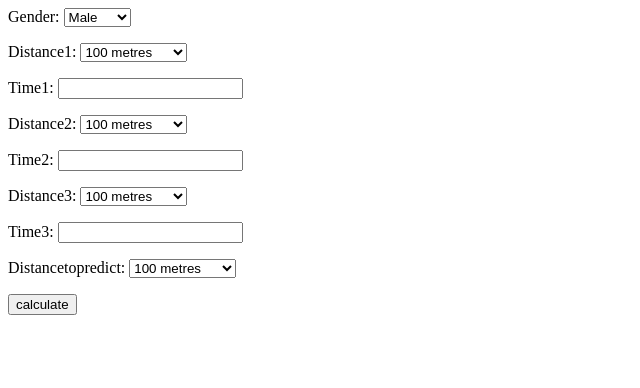
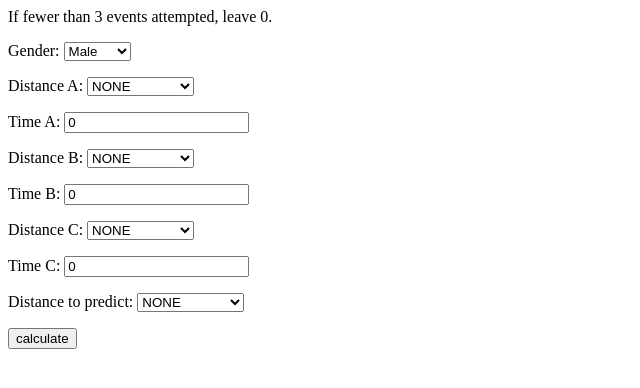
Before and after one commit to chrismclarke/running_calculator, a Django app: page /post/new/ in a window 1280 px wide. Shown: the top 388 px of the page, without its empty margins (0-640 px from the left). Run offline with Django 3.2, Linux system fonts and the light colour scheme.

Commit message:
Added custom labels

```diff
--- a/calculator/forms.py
+++ b/calculator/forms.py
@@ -7,6 +7,7 @@ class ContactForm(forms.Form):
                 )
     gender = forms.ChoiceField(choices=OPTIONS)
     OPTIONS_DIST = (
+                ("None","NONE"),
                 ("0", "100 metres"),
                 ("1", "200 metres"),
                 ("2", "400 metres"),
@@ -18,10 +19,10 @@ class ContactForm(forms.Form):
                 ("8", "Half-Marathon"),
                 ("9", "Marathon"),
                 )
-    distance1 = forms.ChoiceField(choices=OPTIONS_DIST)
-    time1 = forms.FloatField()
-    distance2 = forms.ChoiceField(choices=OPTIONS_DIST)
-    time2 = forms.FloatField()
-    distance3 = forms.ChoiceField(choices=OPTIONS_DIST)
-    time3 = forms.FloatField()
-    distanceToPredict = forms.ChoiceField(choices=OPTIONS_DIST)
+    distance1 = forms.ChoiceField(choices=OPTIONS_DIST,label='Distance A')
+    time1 = forms.FloatField(initial=0,label='Time A')
+    distance2 = forms.ChoiceField(choices=OPTIONS_DIST,label='Distance B')
+    time2 = forms.FloatField(initial=0, label='Time B')
+    distance3 = forms.ChoiceField(choices=OPTIONS_DIST,label='Distance C')
+    time3 = forms.FloatField(initial=0, label='Time C')
+    distanceToPredict = forms.ChoiceField(choices=OPTIONS_DIST,label='Distance to predict')
--- a/calculator/templates/calculator/post_edit.html
+++ b/calculator/templates/calculator/post_edit.html
@@ -3,6 +3,9 @@
         <title>LMC predictor</title>
     </head>
     <body>
+        <p>
+        If fewer than 3 events attempted, leave 0.
+        </p>
         <form method="POST" class="post-form">{% csrf_token %}
             {{ form.as_p }}
             <button type="submit" class="save btn btn-default">calculate</button>
--- a/calculator/views.py
+++ b/calculator/views.py
@@ -12,21 +12,36 @@ def post_new(request):
     if request.method == "POST":
         form = ContactForm(request.POST)
         if form.is_valid():
+            gender = form.cleaned_data['gender']
             time1 = form.cleaned_data['time1']
             distance1 = int(form.cleaned_data['distance1'])
             time2 = form.cleaned_data['time2']
-            distance2 = int(form.cleaned_data['distance2'])
+            try:
+                distance2 = int(form.cleaned_data['distance2'])
+            except ValueError:
+                distance2 = np.nan
             time3 = form.cleaned_data['time3']
-            distance3 = int(form.cleaned_data['distance3'])
+            try:
+                distance3 = int(form.cleaned_data['distance3'])
+            except ValueError:
+                distance3 = np.nan
             distanceToPredict = form.cleaned_data['distanceToPredict']
             if USER=='duncanblythe':
-                x = load('male.npy')
+                if gender=='M':
+                    x = load('male.npy')
+                else:
+                    x = load('female.npy')
             else:
-                x = load('/home/blythed/running_calculator/male.npy')
+                if gender=='M':
+                    x = load('/home/blythed/running_calculator/male.npy')
+                else:
+                    x = load('/home/blythed/running_calculator/female.npy')
             data = nan*zeros(10)
             data[distance1] = time1
-            data[distance2] = time2
-            data[distance3] = time3
+            if not(np.isnan(distance2)):
+                data[distance2] = time2
+            if not(np.isnan(distance3)):
+                data[distance3] = time3
             tbc = zeros(10)
             tbc[distanceToPredict] = 1
             prediction = portal_to_prediction(x,data,tbc)
```
Also changed, not shown: 1 other file.
